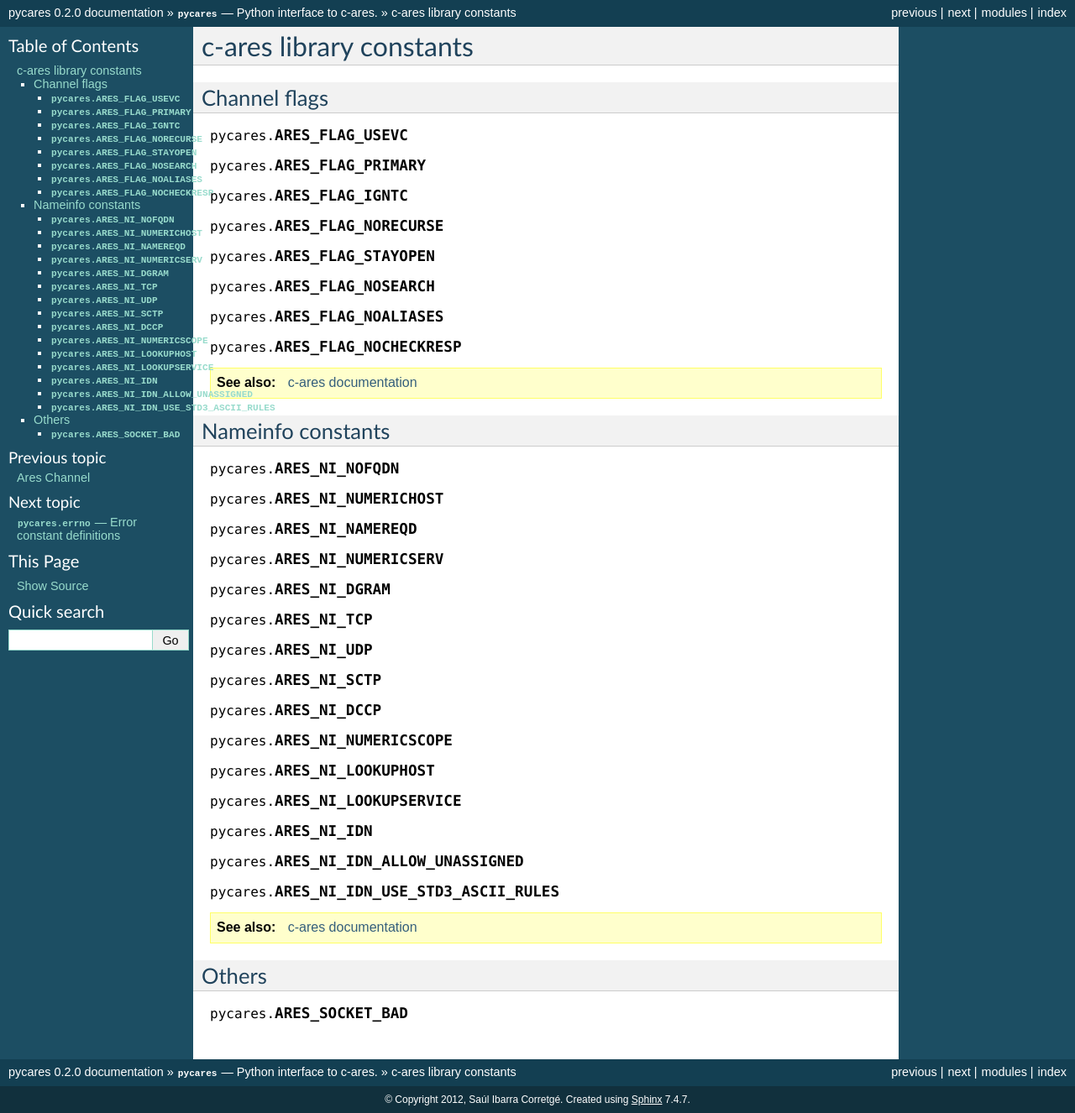
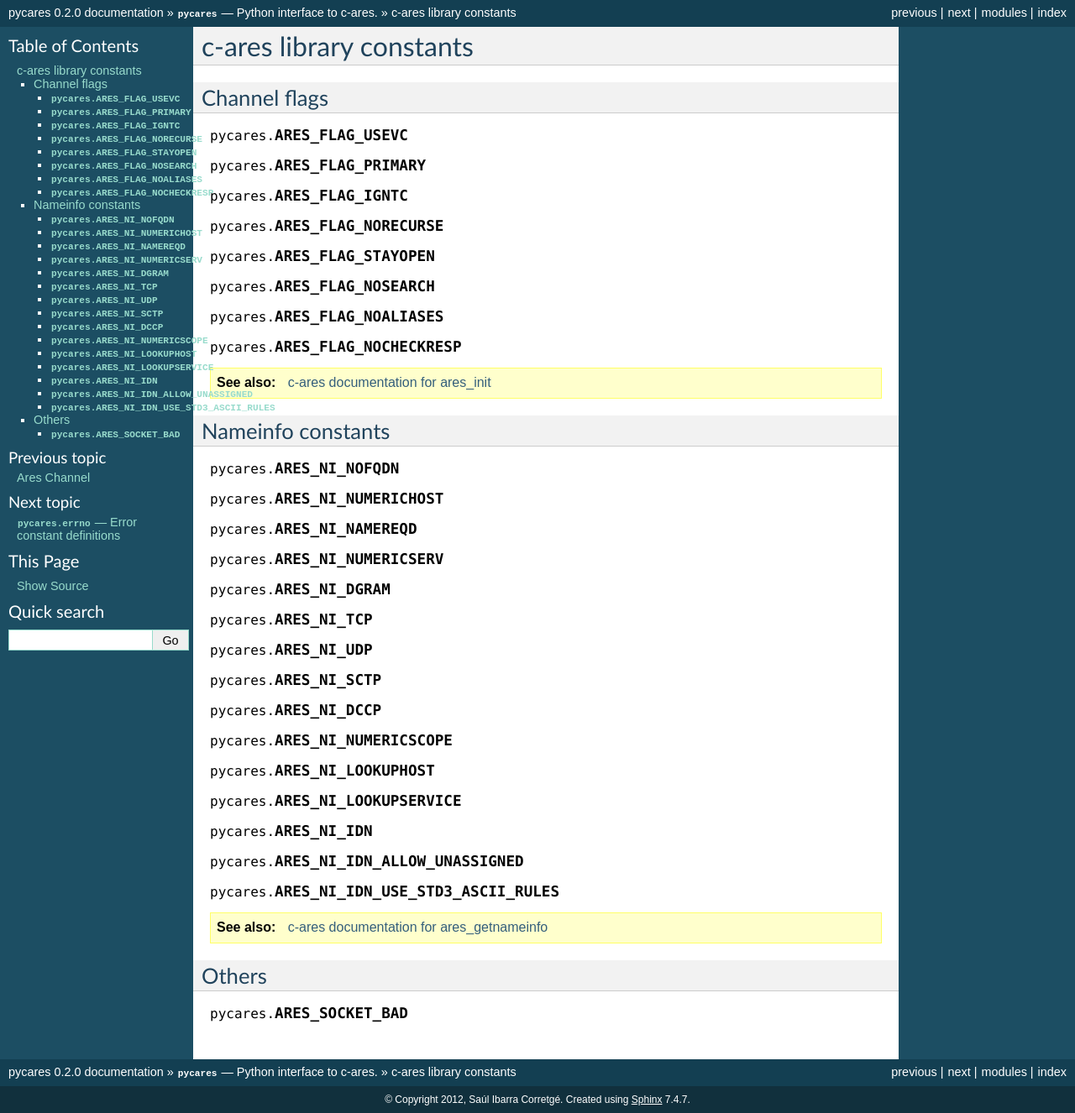
Before and after one commit to saghul/pycares, a Sphinx documentation site: the page built from docs/constants.rst, in a window 1280 px wide. Shown: the whole page at 84% size. Built offline with Sphinx 7.4.7, drawn with Linux system fonts in a browser that asks for light colours.

Commit message:
Fixed sphinx warning

```diff
--- a/docs/constants.rst
+++ b/docs/constants.rst
@@ -18,7 +18,7 @@ Channel flags
 .. py:data:: pycares.ARES_FLAG_NOCHECKRESP
 
 .. seealso::
-    `c-ares documentation <http://c-ares.haxx.se/ares_init.html>`_
+    `c-ares documentation for ares_init <http://c-ares.haxx.se/ares_init.html>`_
 
 
 Nameinfo constants
@@ -41,7 +41,7 @@ Nameinfo constants
 .. py:data:: pycares.ARES_NI_IDN_USE_STD3_ASCII_RULES
 
 .. seealso::
-    `c-ares documentation <http://c-ares.haxx.se/ares_getnameinfo.html>`_
+    `c-ares documentation for ares_getnameinfo <http://c-ares.haxx.se/ares_getnameinfo.html>`_
 
 Others
 ======
```
